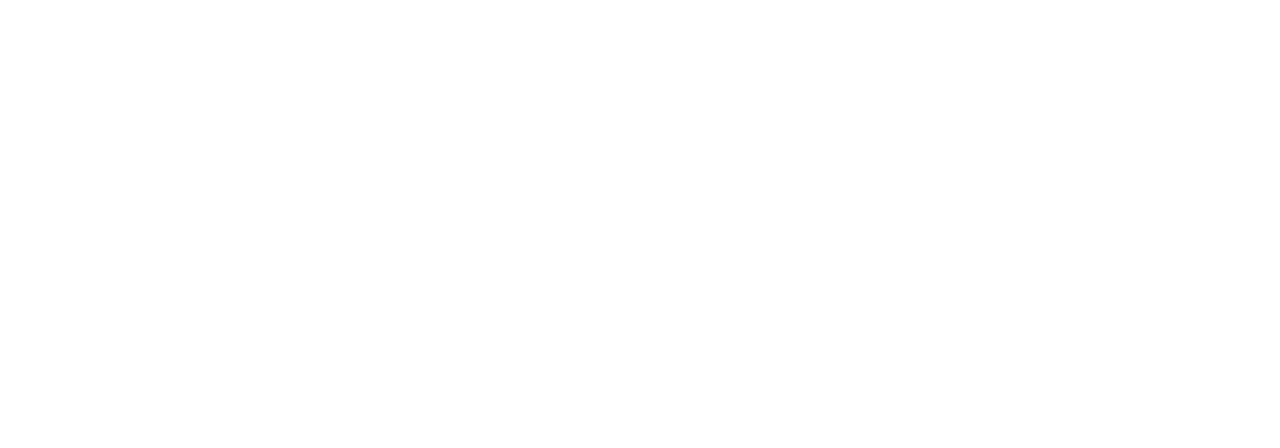
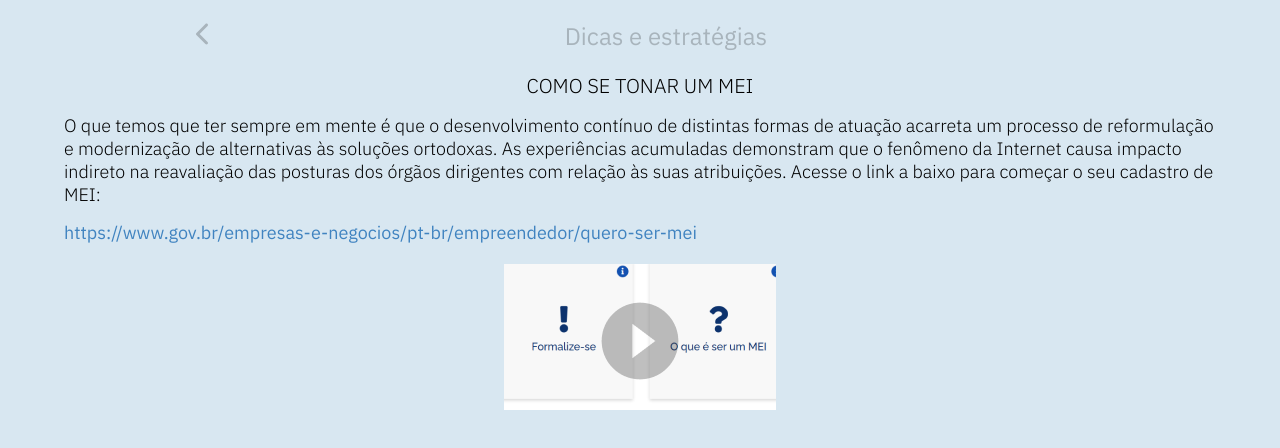
Before and after one commit to deboralbarros/empreendaqui, a React (Create React App) app: page /turnsmei in a window 1280 px wide. Shown: the top 448 px of the page. Built offline with nearby package versions, Linux system fonts and the light colour scheme.

Commit message:
feat: turns mei page

```diff
--- a/src/pages/Tips/index.jsx
+++ b/src/pages/Tips/index.jsx
@@ -1,6 +1,8 @@
 import { Container, Title, P } from "./style";
 
 import Header from "../../components/Header";
+
+import Video from "../../images/video1.png";
 
 const Tips = () => {
   const user = "jovem";
@@ -18,6 +20,17 @@
         de qualificação é uma das consequências do processo de comunicação como
         um todo.
       </P>
+      <img src={Video} alt="Como começar o seu negócio?" />
+      <P>
+        Nunca é demais lembrar o peso e o significado destes problemas, uma vez
+        que a percepção das dificuldades faz parte de um processo de
+        gerenciamento dos métodos utilizados na avaliação de resultados. Assim
+        mesmo, o novo modelo estrutural aqui preconizado aponta para a melhoria
+        do remanejamento dos quadros funcionais. A certificação de metodologias
+        que nos auxiliam a lidar com o acompanhamento das preferências de
+        consumo ainda não demonstrou convincentemente que vai participar na
+        mudança dos níveis de motivação departamental.
+      </P>
     </Container>
   );
 };
--- /dev/null
+++ b/src/pages/TurnsMei/index.jsx
@@ -0,0 +1,30 @@
+import { Container, Title, P, Link } from "./style";
+
+import Header from "../../components/Header";
+
+import Video from "../../images/video2.png";
+
+const TurnsMei = () => {
+  const user = "jovem";
+
+  return (
+    <Container background={user}>
+      <Header title="Dicas e estratégias" />
+      <Title>Como se tonar um MEI</Title>
+      <P>
+        O que temos que ter sempre em mente é que o desenvolvimento contínuo de
+        distintas formas de atuação acarreta um processo de reformulação e
+        modernização de alternativas às soluções ortodoxas. As experiências
+        acumuladas demonstram que o fenômeno da Internet causa impacto indireto
+        na reavaliação das posturas dos órgãos dirigentes com relação às suas
+        atribuições. Acesse o link a baixo para começar o seu cadastro de MEI:
+      </P>
+      <Link>
+        https://www.gov.br/empresas-e-negocios/pt-br/empreendedor/quero-ser-mei
+      </Link>
+      <img src={Video} alt="Como começar o seu negócio?" />
+    </Container>
+  );
+};
+
+export default TurnsMei;
--- /dev/null
+++ b/src/pages/TurnsMei/style.js
@@ -0,0 +1,37 @@
+import styled from "styled-components";
+
+export const Container = styled.div`
+  background-color: ${({ background }) =>
+    background === "empresa"
+      ? "rgba(79, 193, 142, 0.22)"
+      : background === "jovem"
+      ? "rgba(79, 145, 193, 0.22)"
+      : "rgba(222, 103, 103, 0.08)"};
+  min-height: 100vh;
+  display: flex;
+  flex-direction: column;
+  align-items: center;
+`;
+
+export const Title = styled.h1`
+  font-size: 20px;
+  font-weight: 300;
+  margin: 0 auto;
+  text-transform: uppercase;
+`;
+
+export const P = styled.p`
+  margin: 15px 0;
+  width: 90%;
+  font: 300 18px "IBM Plex Sans", sans-serif;
+`;
+
+export const Link = styled.a`
+  color: #005aac;
+  opacity: 0.7;
+  text-decoration: none;
+  font-size: 18px;
+  display: block;
+  width: 90%;
+  margin: 0 auto 20px;
+`;
--- a/src/routes/index.jsx
+++ b/src/routes/index.jsx
@@ -8,6 +8,7 @@
 import Customer from "../pages/Customer";
 import Tips from "../pages/Tips";
 import HomeProvider from "../pages/HomeProvider";
+import TurnsMei from "../pages/TurnsMei";
 
 const Routes = () => (
   <Switch>
@@ -29,6 +30,7 @@
     <Route path="/history" exact component={TransactionHistory} />
     <Route path="/createbid" component={CreateBid} />
     <Route path="/tips" exact component={Tips} />
+    <Route path="/turnsmei" exact component={TurnsMei} />
   </Switch>
 );
 
```
Also changed, not shown: src/images/video1.png (added), src/images/video2.png (added).
